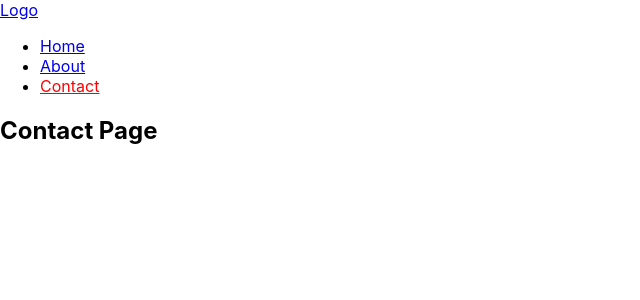
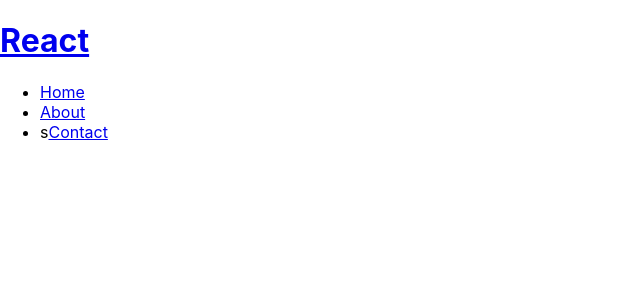
Before and after one commit to erashish41/ReactRouterDOM, a React (Create React App) app in the folder routerdom/: page /contact in a window 1280 px wide. Shown: the top 300 px of the page, without its empty margins (0-640 px from the left). Built offline with nearby package versions, Linux system fonts and the light colour scheme.

Commit message:
something is pending

```diff
--- a/routerdom/src/About.js
+++ b/routerdom/src/About.js
@@ -1,13 +1,18 @@
 import React from 'react'
-import Header from './component/Header'
 
 const About = () => {
+
+  const goToContant = () => {
+    alert ("kida")
+  }
+
   return (
    <>
-    <Header />
     <section>
         <h2>About Page</h2>
+        <button onClick={() => {goToContant()}}>goto Contact Page</button>
     </section>
+
    </>
   )
 }
--- a/routerdom/src/App.js
+++ b/routerdom/src/App.js
@@ -1,6 +1,7 @@
 import "./App.css";
 import React from 'react';
 import {BrowserRouter, Routes, Route} from "react-router-dom";
+import MainHeader from './MainHeader'
 import Home from './Home';
 import About from './About';
 import Contact from './Contact';
@@ -11,10 +12,12 @@
     <>
       <BrowserRouter>
         <Routes>
-          <Route path = "/" element = {<Home/>} />
+          <Route path = "/" element ={<MainHeader/>}>
+          <Route index element = {<Home/>} />
           <Route path = "/about" element = {<About/>}/>
           <Route path = "/contact" element = {<Contact/>}/>
           <Route path= "*" element = {<Error/>} />
+          </Route>
         </Routes>
       </BrowserRouter>
     </>
--- a/routerdom/src/Contact.js
+++ b/routerdom/src/Contact.js
@@ -1,10 +1,9 @@
 import React from 'react'
-import Header from './component/Header'
 
 const Contact = () => {
   return (
    <>
-    <Header/>
+
     <section>
         <h2>Contact Page</h2>
     </section>
--- a/routerdom/src/Home.js
+++ b/routerdom/src/Home.js
@@ -1,13 +1,13 @@
 import React from 'react'
 import Header from './component/Header'
+import { Outlet } from 'react-router-dom'
 
 const Home = () => {
   return (
     <>
         <Header/>
-        <section>
-          <h2>Home Page</h2>
-        </section>
+
+        <Outlet></Outlet>
     </>
   )
 }
--- /dev/null
+++ b/routerdom/src/MainHeader.js
@@ -0,0 +1,29 @@
+import React from 'react'
+import { Link } from 'react-router-dom'
+
+const MainHeader = () => {
+  return (
+    <>
+        <header>
+            <a href='https://www.google.com'><h1>React</h1></a>
+            <nav>
+            <ul>
+                    <li>
+                    <Link >Home</Link>
+                    </li>
+                    <li>
+                    <Link to = "/about">About</Link>
+                    </li>
+                    <li>s
+                    <Link to = "/contact">Contact</Link>
+                    </li>
+
+                </ul>
+            </nav>
+
+        </header>
+    </>
+  )
+}
+
+export default MainHeader
--- a/routerdom/src/component/Header.js
+++ b/routerdom/src/component/Header.js
@@ -13,7 +13,7 @@
                     <li>
                     <NavLink to = "/about">About</NavLink>
                     </li>
-                    <li>
+                    <li>s
                     <NavLink to = "/contact">Contact</NavLink>
                     </li>
 
```
